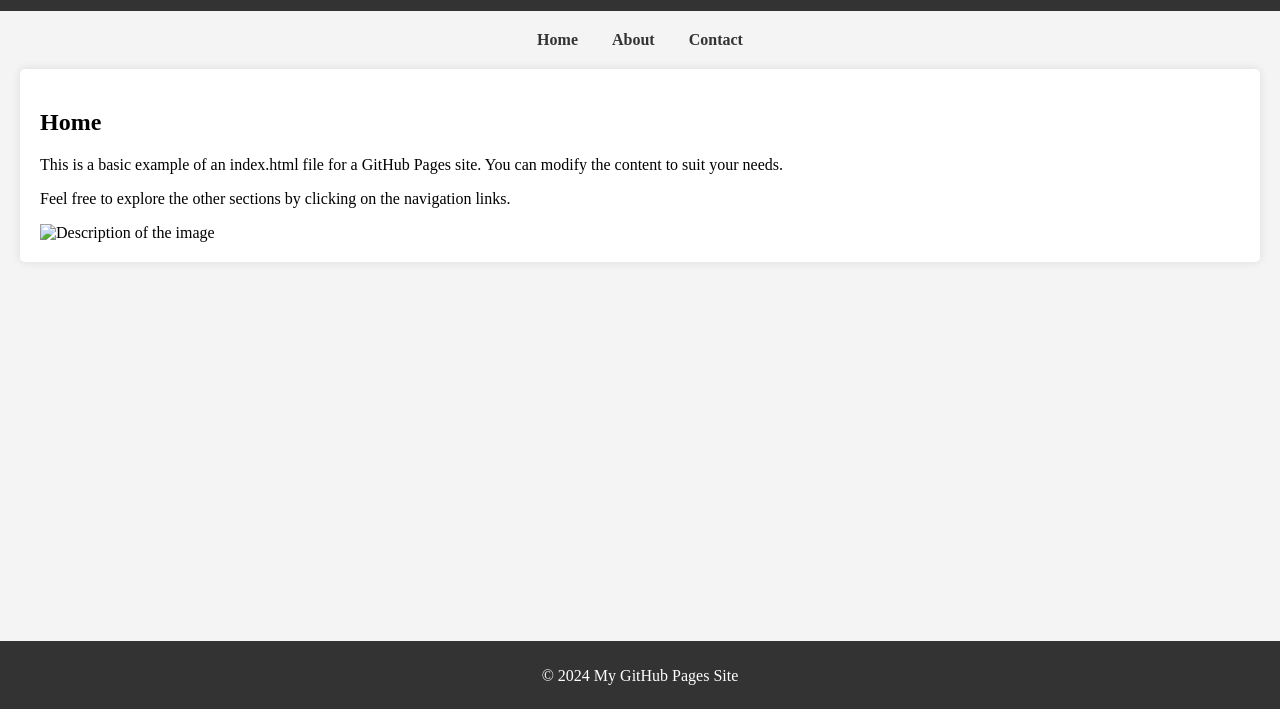
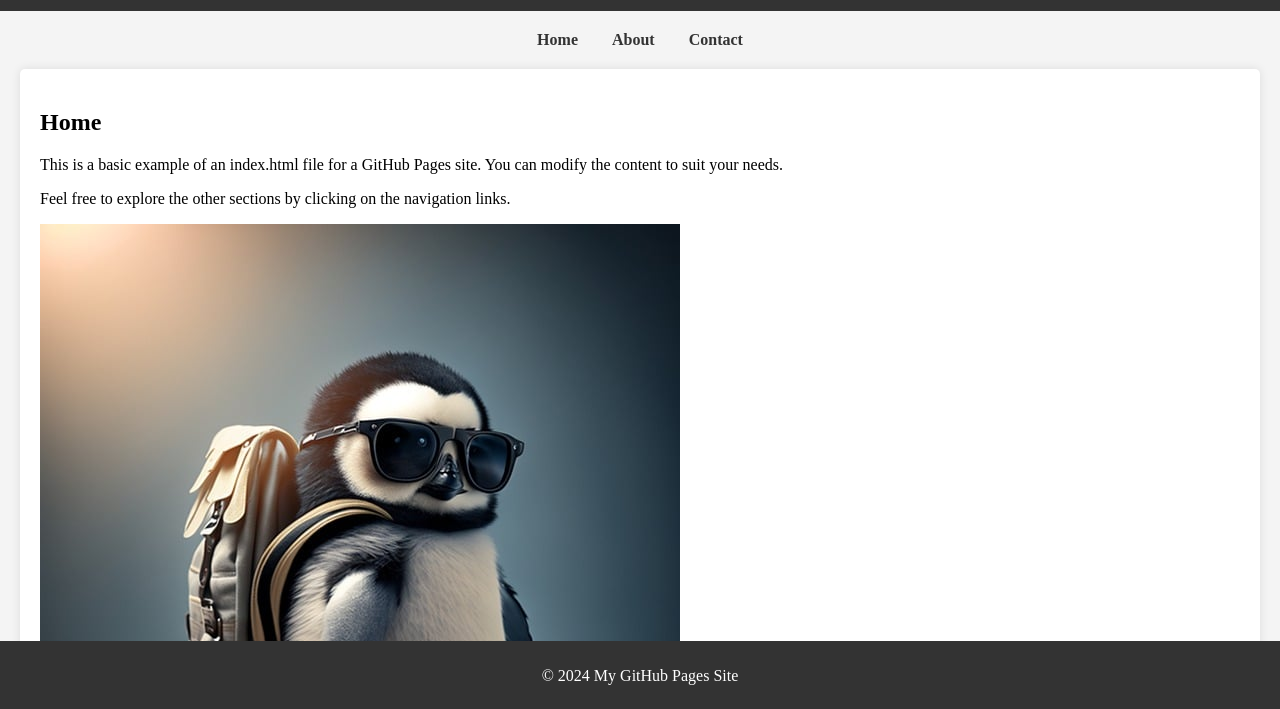
Before and after one commit to SkeleyBoiii/skeleyboiii.github.io, a plain HTML site: page index.html in a window 1280 px wide. Shown: the part 89-798 px from the top of the page. Drawn offline with Linux system fonts and the light colour scheme.

Commit message:
Update index.html

```diff
--- a/index.html
+++ b/index.html
@@ -65,7 +65,7 @@
         <h2>Home</h2>
         <p>This is a basic example of an index.html file for a GitHub Pages site. You can modify the content to suit your needs.</p>
         <p>Feel free to explore the other sections by clicking on the navigation links.</p>
-         <img src="path/to/your/image.jpg" alt="Description of the image" width="500" height="auto">
+         <img src="penguin-7788911_640.jpg" alt="Description of the image" width="640" height="640">
     </main>
 
     <footer>
```
